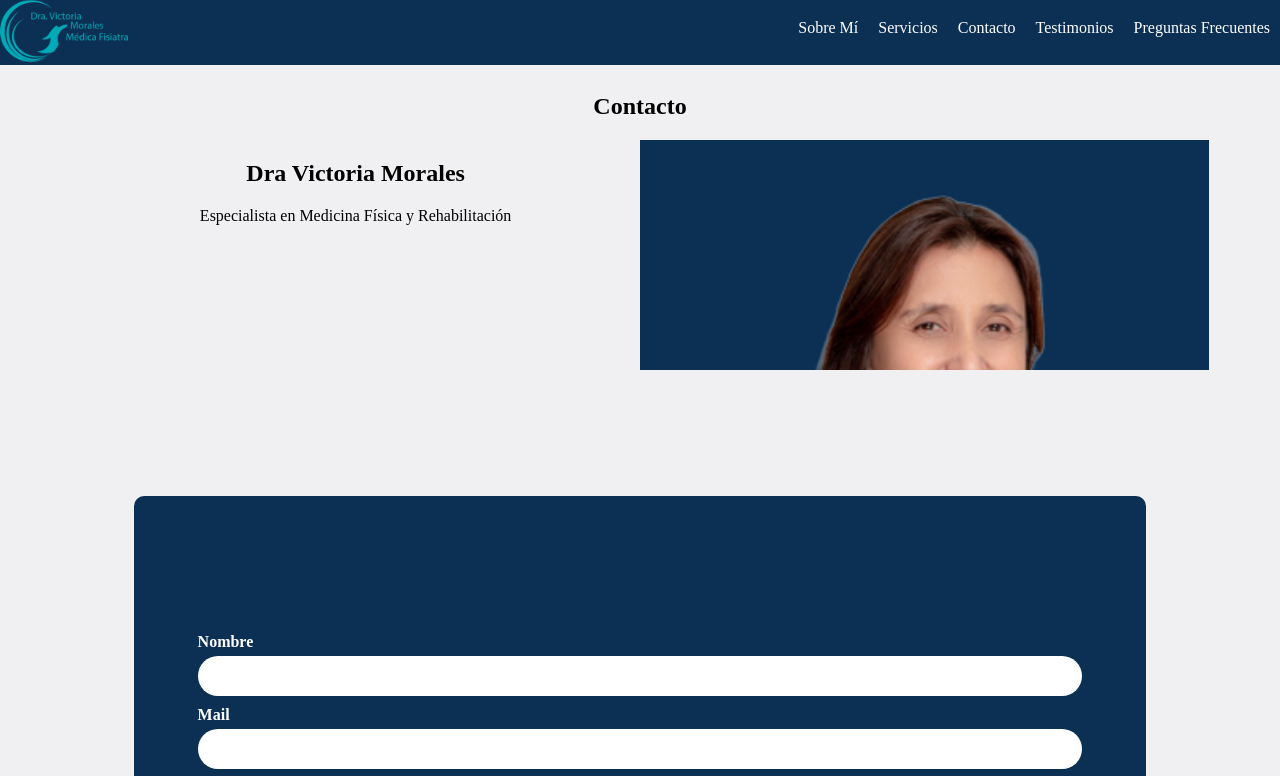
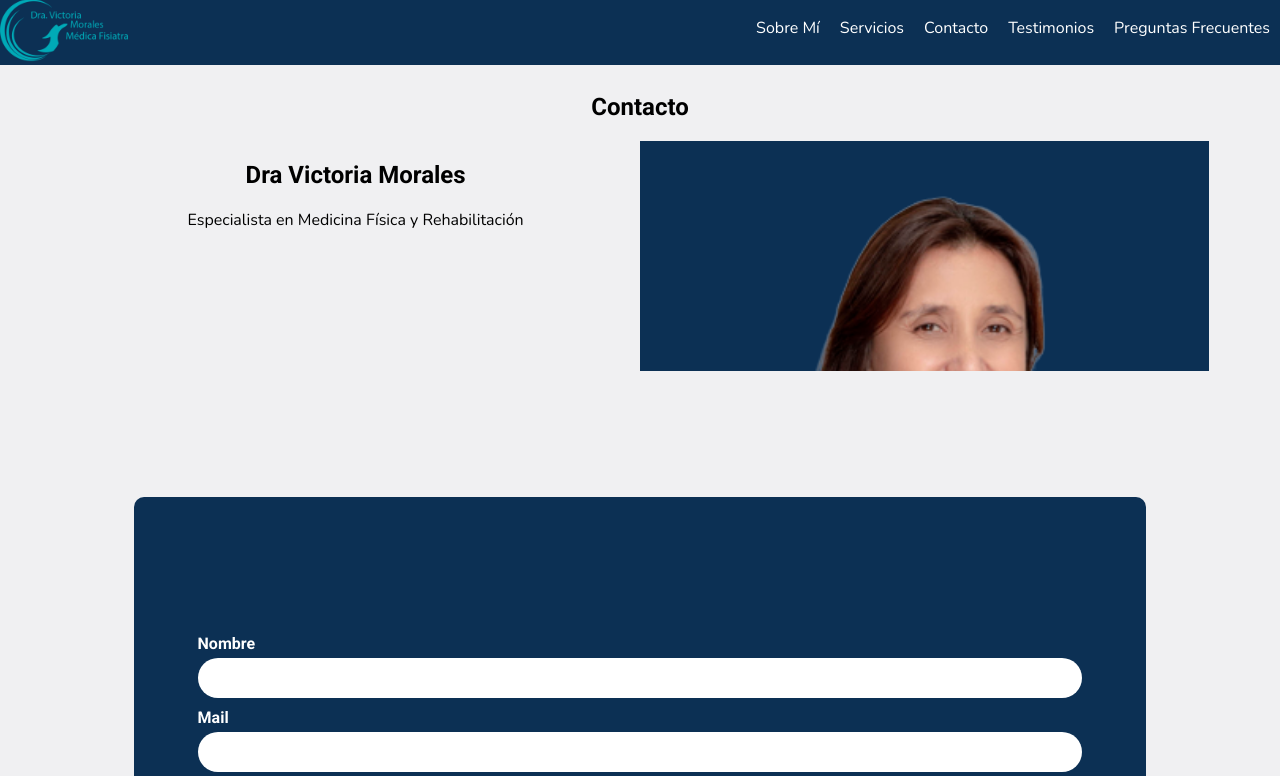
Before and after one commit to Villegazs/Diseno_Adaptable, a plain HTML site: page contacto.html in a window 1280 px wide. Shown: the top 776 px of the page. Drawn offline with nearby package versions, Linux system fonts and the light colour scheme.

Commit message:
Cambio de titulos

```diff
--- a/contacto.html
+++ b/contacto.html
@@ -3,8 +3,9 @@
 <head>
     <meta charset="UTF-8">
     <meta name="viewport" content="width=device-width, initial-scale=1.0">
-    <title>Inicio</title> <!--Es lo que se ve en la pestaña del navegador -->
+    <title>Contacto</title> <!--Es lo que se ve en la pestaña del navegador -->
     <link rel="stylesheet" href="css/main.css">
+    <link href="https://fonts.googleapis.com/css2?family=Nunito:wght@400&family=Roboto:wght@700&display=swap" rel="stylesheet">
 </head>
 <nav>
     <a href="index.html">
--- a/css/main.css
+++ b/css/main.css
@@ -1,3 +1,13 @@
+/* Encabezados usan Roboto */
+h1, h2, h3, h4, h5, h6 {
+  font-family: 'Roboto', sans-serif;
+}
+
+/* Párrafos usan Nunito */
+p, a {
+  font-family: 'Nunito', sans-serif;
+}
+
 .menu-toggle {
   display: none;
   cursor: pointer;
```
Also changed, not shown: index.html (+1 -0 lines), preguntas_frecuentes.html (+2 -1 lines), servicios.html (+2 -1 lines), sobre_mi.html (+2 -1 lines), test_epigenetico.html (+2 -1 lines), testimonios.html (+2 -1 lines).
